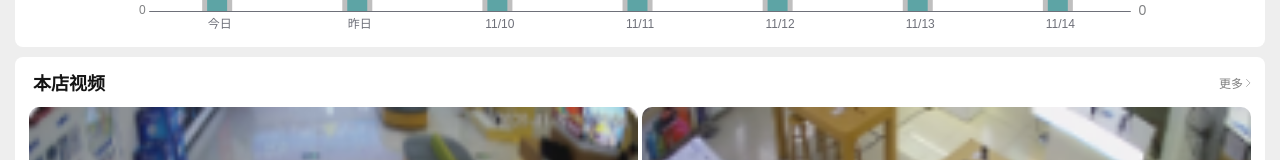
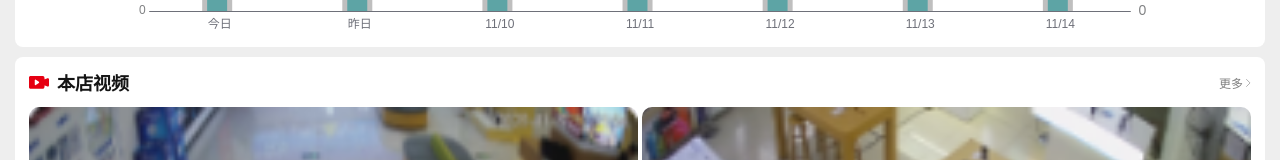
Before and after one commit to hello-stranger-git/huawei-vant, a Vue app: page /#/home in a window 1280 px wide. Shown: the part 1255-1415 px from the top of the page. Built offline with nearby package versions, Linux system fonts and the light colour scheme.

Commit message:
修改了视频样式

```diff
--- a/src/components/navBar/navBarItem.vue
+++ b/src/components/navBar/navBarItem.vue
@@ -3,7 +3,10 @@
     <div class="navBarItemIcon">
       <van-icon :name="iconArr[icon]" />
       <!-- <div class="messageCount">{{ menuCount }}</div> -->
-      <div :class="menuCount >= 10 ? 'moreMessage' : 'messageCount'">
+      <div
+        :class="menuCount >= 10 ? 'moreMessage' : 'messageCount'"
+        v-if="menuCount >= 1"
+      >
         {{ menuCount }}
       </div>
     </div>
--- a/src/layout/components/navBar/index.vue
+++ b/src/layout/components/navBar/index.vue
@@ -40,7 +40,7 @@ export default {
         {
           icon: '3',
           title: '商城',
-          menuCount: '2'
+          menuCount: '0'
         },
         {
           icon: '4',
@@ -73,7 +73,7 @@ export default {
   display: flex;
   .left,
   .right {
-    flex: 1;
+    //////    flex: 1;
     background-color: #4a92ff;
     border-radius: 30%;
   }
--- a/src/views/home/index.vue
+++ b/src/views/home/index.vue
@@ -103,6 +103,7 @@
         <template v-if="item.type == 'video'" slot="context">
           <div class="video">
             <van-row>
+              <!-- 四个视频 -->
               <template v-for="(videoItem, vid) in item.videoData">
                 <van-col span="12" :key="vid">
                   <VideoItem
@@ -258,7 +259,7 @@ export default {
         },
         // 本店视频
         {
-          icon: 'iconrili',
+          img: require('@/assets/icon/homeVideo.png'),
           title: '本店视频',
           status: '更多>',
           type: 'video',
@@ -286,7 +287,50 @@ export default {
             }
           ]
         }
-      ]
+      ],
+      todayEnter: {
+        img: require('@/assets/icon/enterStoreIcon.png'),
+        title: '今日进店',
+        smallTitle: '(247人)',
+        type: 'enterStore',
+        user: [
+          {
+            img: require('@/assets/enterStore/enterStore1.png'),
+            date: '19:45:21',
+            age: '35~40',
+            count: 1,
+            sex: 'woman'
+          },
+          {
+            img: require('@/assets/enterStore/enterStore2.png'),
+            date: '18:45:21',
+            age: '35~40',
+            count: 8,
+            sex: 'man'
+          },
+          {
+            img: require('@/assets/enterStore/enterStore3.png'),
+            date: '17:45:21',
+            age: '35~40',
+            count: 1,
+            sex: 'man'
+          },
+          {
+            img: require('@/assets/enterStore/enterStore4.png'),
+            date: '16:45:21',
+            age: '35~40',
+            count: 10,
+            sex: 'man'
+          },
+          {
+            img: require('@/assets/enterStore/enterStore5.png'),
+            date: '15:45:21',
+            age: '35~40',
+            count: 3,
+            sex: 'man'
+          }
+        ]
+      }
     }
   },
   components: {
```
Also changed, not shown: src/assets/icon/homeVideo.png (renamed from src/assets/icon/组 93.png).
